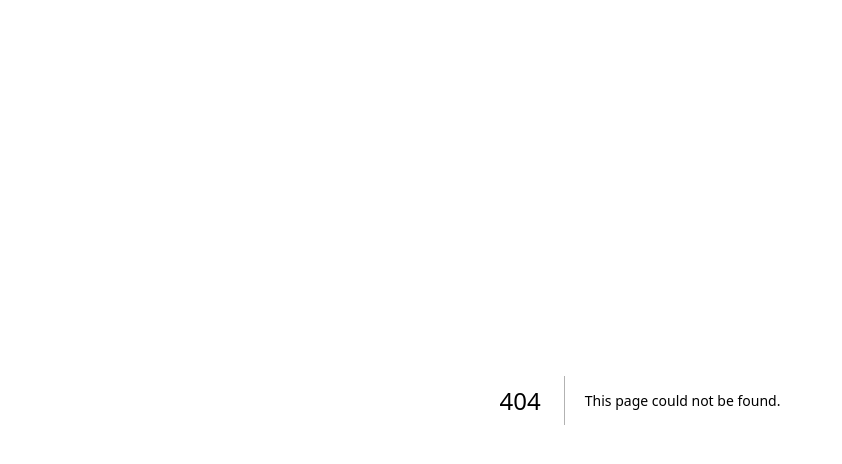
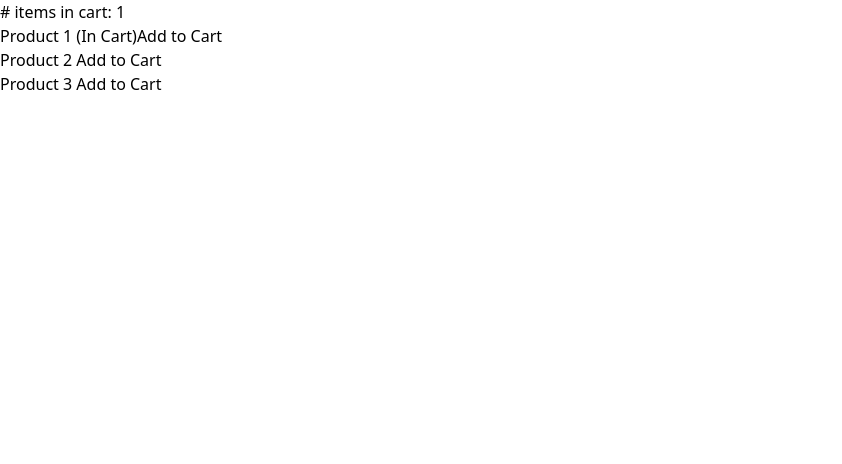
Before and after one commit to obadakhalili/learning-nextjs, a Next.js app: page /user-cart in a window 1280 px wide. Before the commit this address had no page. Shown: the top 464 px of the page, without its empty margins (0-842 px from the left). Built offline with nearby package versions, Linux system fonts and the light colour scheme.

Commit message:
user cart mock interview question

```diff
--- /dev/null
+++ b/src/app/user-cart/_components/ProductsList.tsx
@@ -0,0 +1,61 @@
+"use client";
+
+import { useOptimistic, useTransition } from "react";
+import { addToCart } from "../actions";
+
+export function ProductsList({
+  products,
+  userCart,
+}: {
+  products: { id: number; name: string }[];
+  userCart: number[];
+}) {
+  const [optimisticCartCount, setOptimisticCartCount] = useOptimistic(
+    userCart.length,
+    (current, delta: number) => current + delta,
+  );
+
+  return (
+    <div>
+      # items in cart: {optimisticCartCount}
+      <ul>
+        {products.map((p) => {
+          return (
+            <li key={p.id}>
+              {p.name} {userCart.includes(p.id) ? "(In Cart)" : ""}
+              <AddToCartButton
+                productId={p.id}
+                setOptimisticCartCount={setOptimisticCartCount}
+              />
+            </li>
+          );
+        })}
+      </ul>
+    </div>
+  );
+}
+
+function AddToCartButton({
+  productId,
+  setOptimisticCartCount,
+}: {
+  productId: number;
+  setOptimisticCartCount: (delta: number) => void;
+}) {
+  const [isPending, startTransition] = useTransition();
+
+  const handleAddToCart = (productId: number) => {
+    startTransition(async () => {
+      setOptimisticCartCount(1);
+      const result = await addToCart(productId);
+      if (!result.success) {
+        alert(result.error);
+      }
+    });
+  };
+  return (
+    <button disabled={isPending} onClick={() => handleAddToCart(productId)}>
+      {isPending ? "Adding..." : "Add to Cart"}
+    </button>
+  );
+}
--- /dev/null
+++ b/src/app/user-cart/actions.tsx
@@ -0,0 +1,23 @@
+"use server";
+
+import { revalidatePath } from "next/cache";
+import { products, userCart } from "./page";
+
+interface AddToCartState {
+  success: boolean;
+  error?: string;
+}
+
+export async function addToCart(productId: number): Promise<AddToCartState> {
+  const isItemInProducts = products.some((p) => p.id === productId);
+  if (!isItemInProducts) {
+    return { error: "Product not found", success: false };
+  }
+  const isItemInCart = userCart.some((id) => id === productId);
+  if (isItemInCart) {
+    return { error: "Product already in cart", success: false };
+  }
+  userCart.push(productId);
+  revalidatePath("/user-cart");
+  return { success: true };
+}
--- /dev/null
+++ b/src/app/user-cart/page.tsx
@@ -0,0 +1,35 @@
+import { ProductsList } from "./_components/ProductsList";
+
+export const products = [
+  {
+    id: 1,
+    name: "Product 1",
+  },
+  {
+    id: 2,
+    name: "Product 2",
+  },
+  {
+    id: 3,
+    name: "Product 3",
+  },
+];
+
+export const userCart = [1];
+
+async function getProducts() {
+  return Promise.resolve(products);
+}
+
+async function getUserCart() {
+  return Promise.resolve(userCart);
+}
+
+export default async function UserCartPage() {
+  const [products, userCart] = await Promise.all([
+    getProducts(),
+    getUserCart(),
+  ]);
+
+  return <ProductsList products={products} userCart={userCart} />;
+}
```
